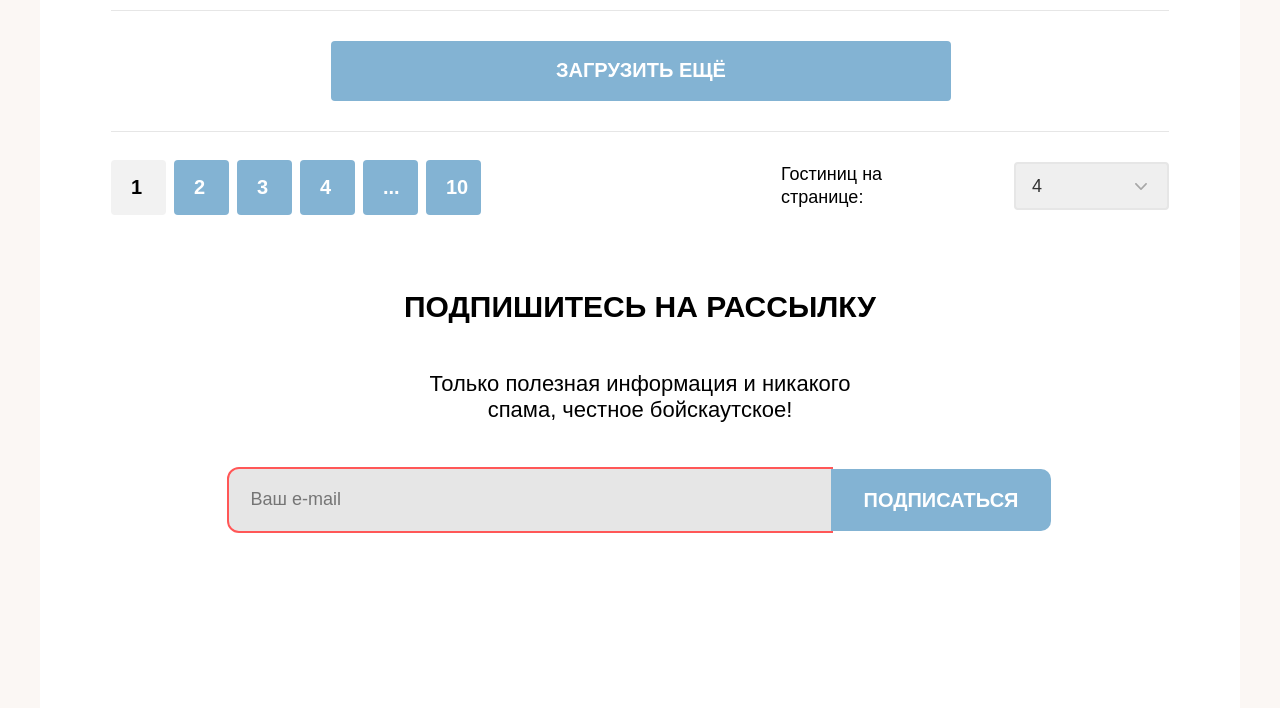
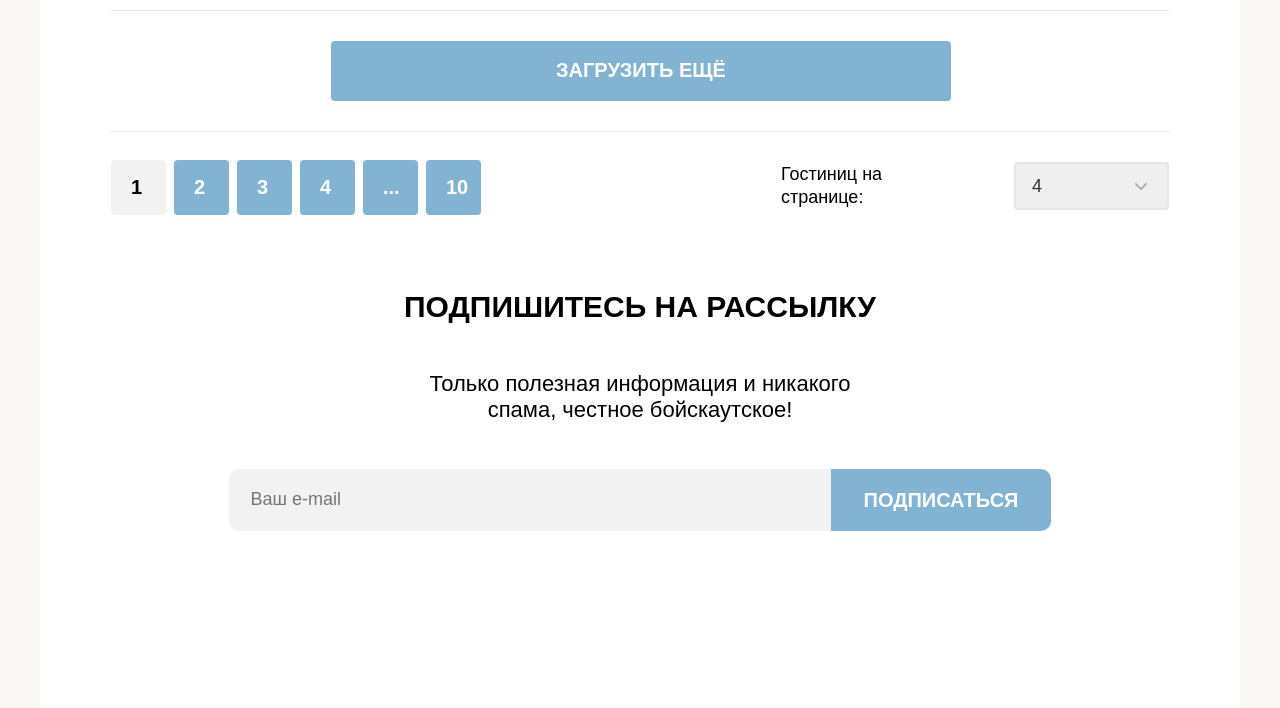
Before and after one commit to htmlacademy-htmlcss/1401441-sedona-33, a plain HTML site: page catalog.html in a window 1280 px wide. Shown: the part 1578-2286 px from the top of the page. Drawn offline with Linux system fonts and the light colour scheme; a web font is replaced by a local one.

Commit message:
Добавляет корректировки в шлифовку макетов_2

```diff
--- a/catalog.html
+++ b/catalog.html
@@ -367,7 +367,7 @@
       <h2 class="newsletter-catalog">Подпишитесь на рассылку</h2>
       <p class="newsletter-catalog-description">Только полезная информация и никакого спама, честное бойскаутское!</p>
       <form class="newsletter-form" action="https://echo.htmlacademy.ru/" method="post">
-        <input class="field discrepancy" placeholder="Ваш e-mail" type="email" name="newsletter-email" id="newsletter-email"
+        <input class="field" placeholder="Ваш e-mail" type="email" name="newsletter-email" id="newsletter-email"
           required>
         <button class="button newsletter-button" type="submit">Подписаться</button>
       </form>
```
Also changed, not shown: index.html (+1 -1 lines).
